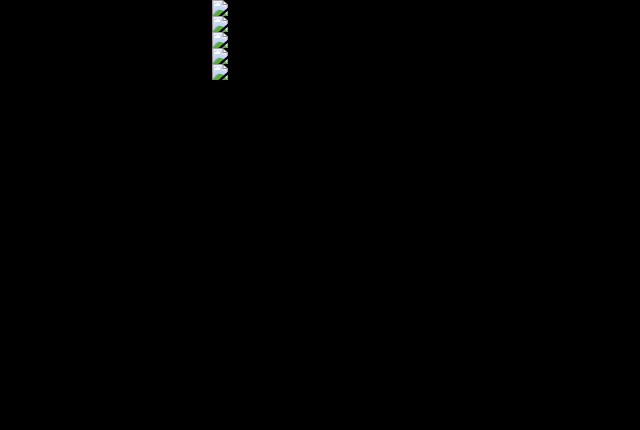
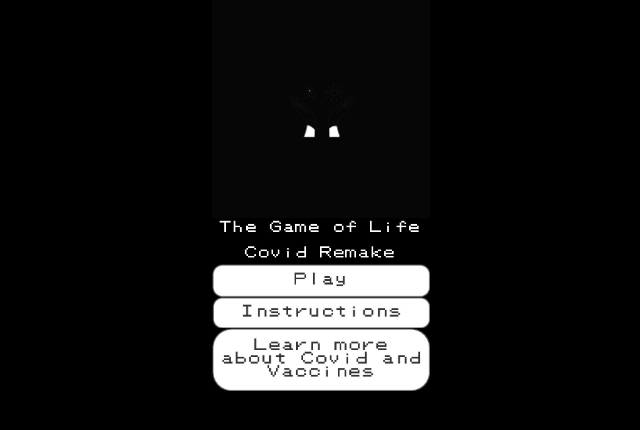
Before and after one commit to bpytlik/spring21-sps-27, a plain HTML site: page src/main/webapp/homepage.html in a window 1280 px wide. Shown: the whole page, without its empty margins (319-959 px from the left). Drawn offline with nearby package versions, Linux system fonts and the light colour scheme.

Commit message:
connecting the dots with the other branches

```diff
--- a/src/main/webapp/homepage.css
+++ b/src/main/webapp/homepage.css
@@ -10,7 +10,8 @@ img {
   display: block;
   margin-left: auto;
   margin-right: auto;
-  margin-top:auto;
-  margin-top: auto;
+  margin: top 20px; bottom: 20px;;
+  max-width: 100%;
+  height: auto;
   width: 50%;
 }
--- a/src/main/webapp/homepage.html
+++ b/src/main/webapp/homepage.html
@@ -15,19 +15,25 @@
             <div class = "col-4"></div>
             <div class = "col-4">
                 <div class= "row">
-                    <img src="images\IMG_0054.GIF">
+                    <img src="homeImages/mainlogo.GIF">
+                </div>
+                <!--Play-->
+                <div class= "row">
+                    <a href="./html/game.html">
+                        <img src="homeImages/title.png">
+                    </a>
+                </div>
+                <!--Instructions-->
+                <div class= "row">
+                    <img src="homeImages/play.png">
                 </div>
                 <div class= "row">
-                    <img src="images/title.jpg">
-                </div>
-                <div class= "row">
-                    <img src="images/play.jpg">
-                </div>
-                <div class= "row">
-                    <img src="images/instructions.jpg">
+                    <img src="homeImages/instructions.png">
                 </div>
                 <div class= 'row'>
-                    <img src="images/Screenshot 2021-04-08 212944.jpg">
+                    <a href="https://www.who.int/emergencies/diseases/novel-coronavirus-2019">
+                        <img src="homeImages/covid.png">
+                    </a>
                 </div>
             </div>
             <div class = "col-4"></div>
```
Also changed, not shown: src/main/webapp/index.html (deleted, +0 -19 lines), src/main/webapp/script.js (deleted, +0 -28 lines), src/main/webapp/homeImages/covid.png (added), src/main/webapp/homeImages/instructions.png (added), src/main/webapp/homeImages/main.png (added), src/main/webapp/homeImages/mainlogo.GIF (added), src/main/webapp/homeImages/play.png (added), src/main/webapp/homeImages/title.png (added).
